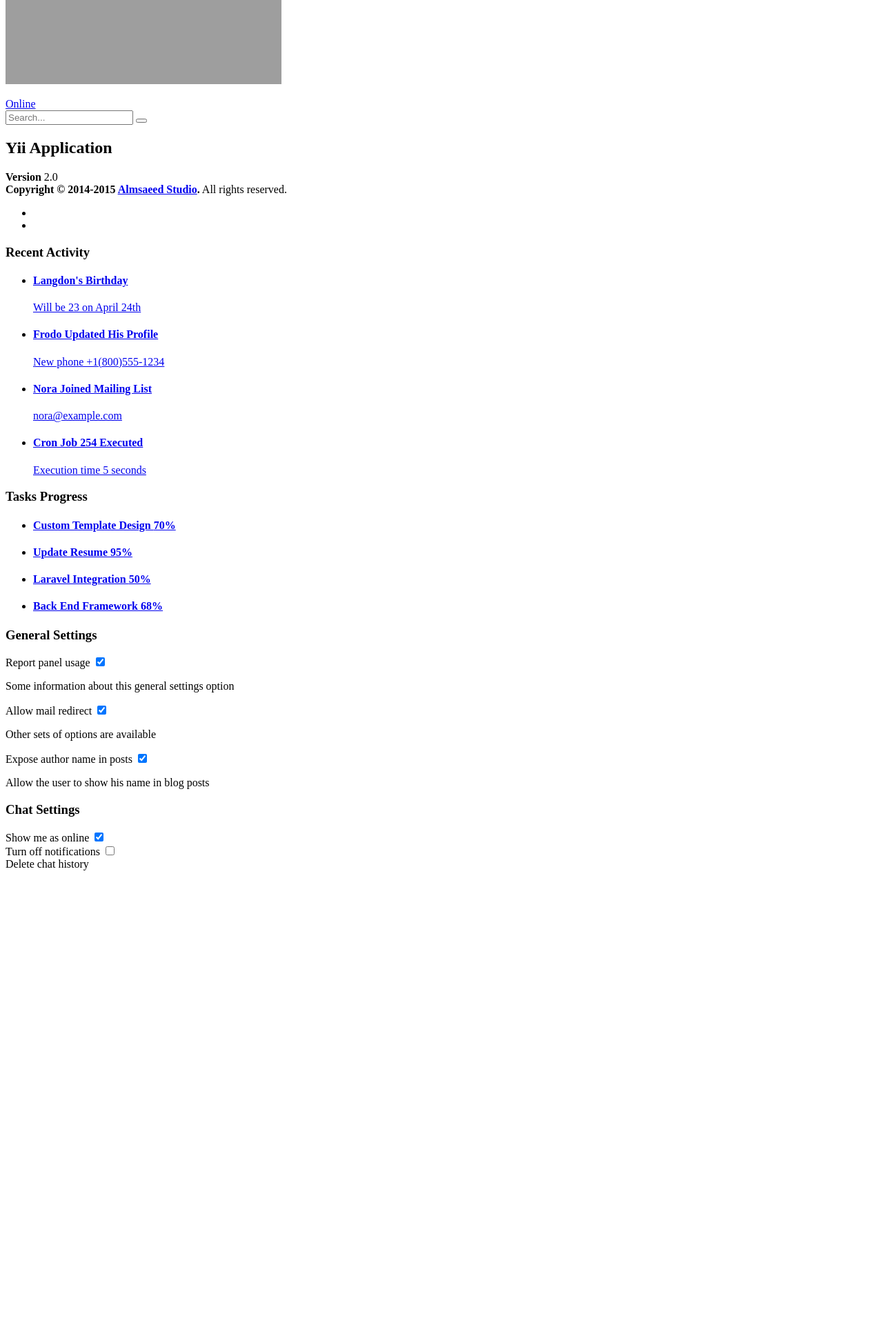
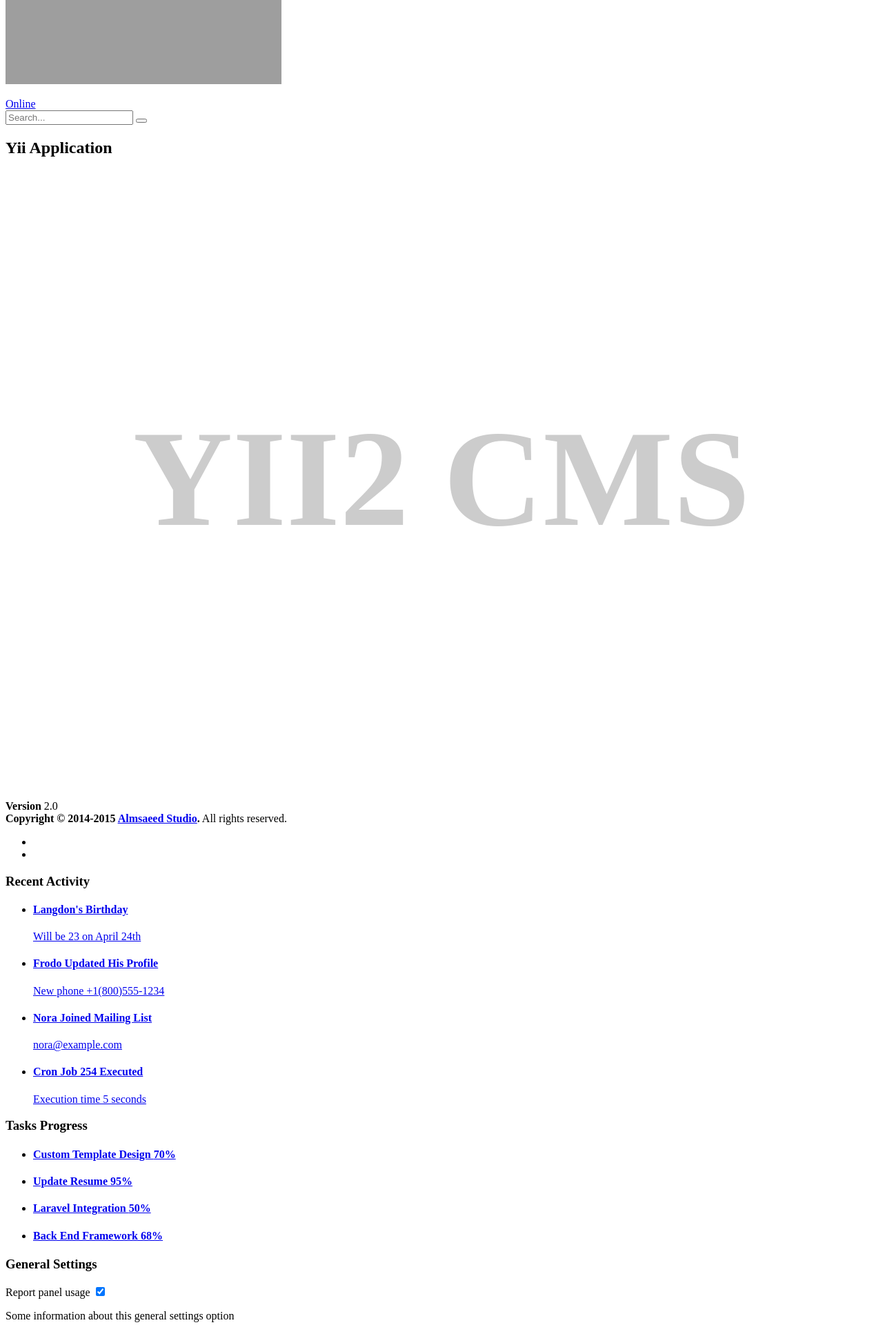
Before and after one commit to jzxyouok/Yii2-CMS, a Yii app: template backend/views/site/index.php in a window 1280 px wide. Shown: the part 978-2899 px from the top of the page at 69% size. Before the commit the page ends 2240 px from the top, so only its background shows below. Run offline with PHP 8.4 and a stand-in for Yii, Linux system fonts and the light colour scheme; the template is opened without the code that fills it, so the values that code supplies are empty; some libraries are stand-ins or nearby versions; grey boxes are pictures that could not be loaded.

Commit message:
欢迎页

```diff
--- a/backend/views/site/index.php
+++ b/backend/views/site/index.php
@@ -4,3 +4,5 @@
 
 $this->title = 'Yii Application';
 ?>
+
+<h1 style="text-align: center; line-height: 600px; font-size: 200px; color: #ccc;">YII2 CMS</h1>
```
